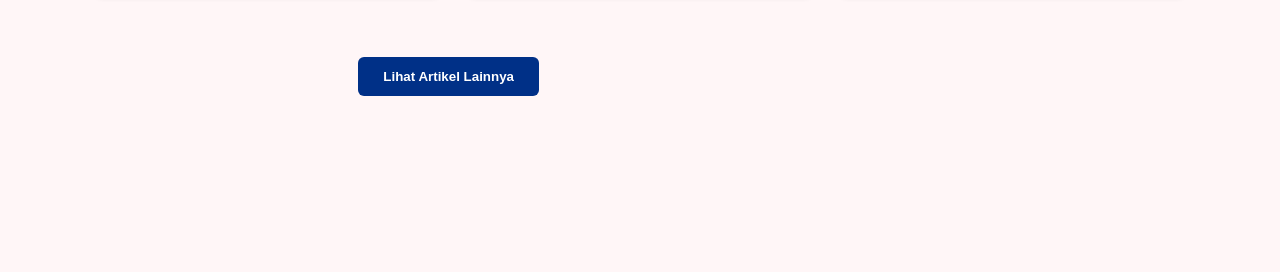
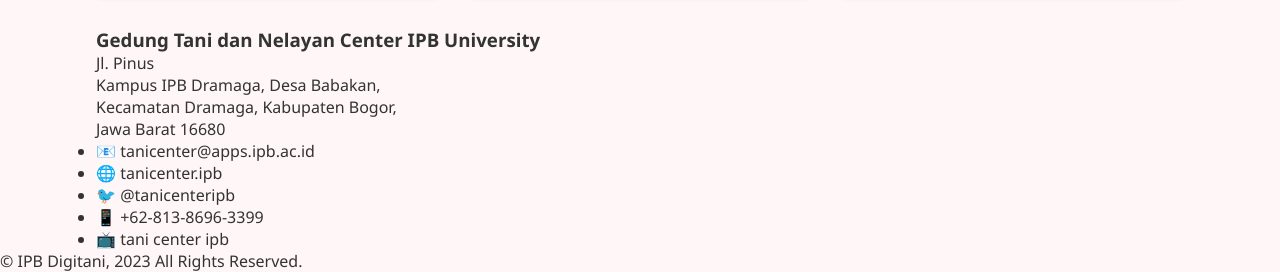
Before and after one commit to ImamArrghb/Imam-Ar-Roghib-Al-Ashfahani-Profile-s, a plain HTML site: page PROJECT RPL (FRONTEND)/homepage.html in a window 1280 px wide. Shown: the part 1151-1423 px from the top of the page. Before the commit the page ends 1277 px from the top, so only its background shows below. Drawn offline with Linux system fonts and the light colour scheme.

Commit message:
Update homepage.html

```diff
--- a/PROJECT RPL (FRONTEND)/homepage.html
+++ b/PROJECT RPL (FRONTEND)/homepage.html
@@ -82,8 +82,28 @@
         <p>Judul Artikel 6</p>
       </div>
     </div>
+  <footer class="footer">
+    <div class="footer-container">
+      <div class="footer-left">
+        <h3>Gedung Tani dan Nelayan Center IPB University</h3>
+        <p>Jl. Pinus<br>
+        Kampus IPB Dramaga, Desa Babakan,<br>
+        Kecamatan Dramaga, Kabupaten Bogor,<br>
+        Jawa Barat 16680</p>
+        <ul class="footer-contact">
+          <li>📧 tanicenter@apps.ipb.ac.id</li>
+          <li>🌐 tanicenter.ipb</li>
+          <li>🐦 @tanicenteripb</li>
+          <li>📱 +62-813-8696-3399</li>
+          <li>📺 tani center ipb</li>
+        </ul>
+      </div>
+      </div>
+    </div>
+    <div class="footer-bottom">
+      © IPB Digitani, 2023 All Rights Reserved.
+    </div>
+  </footer>
 
-    <button class="more-btn">Lihat Artikel Lainnya</button>
-  </div>
 </body>
 </html>
```
